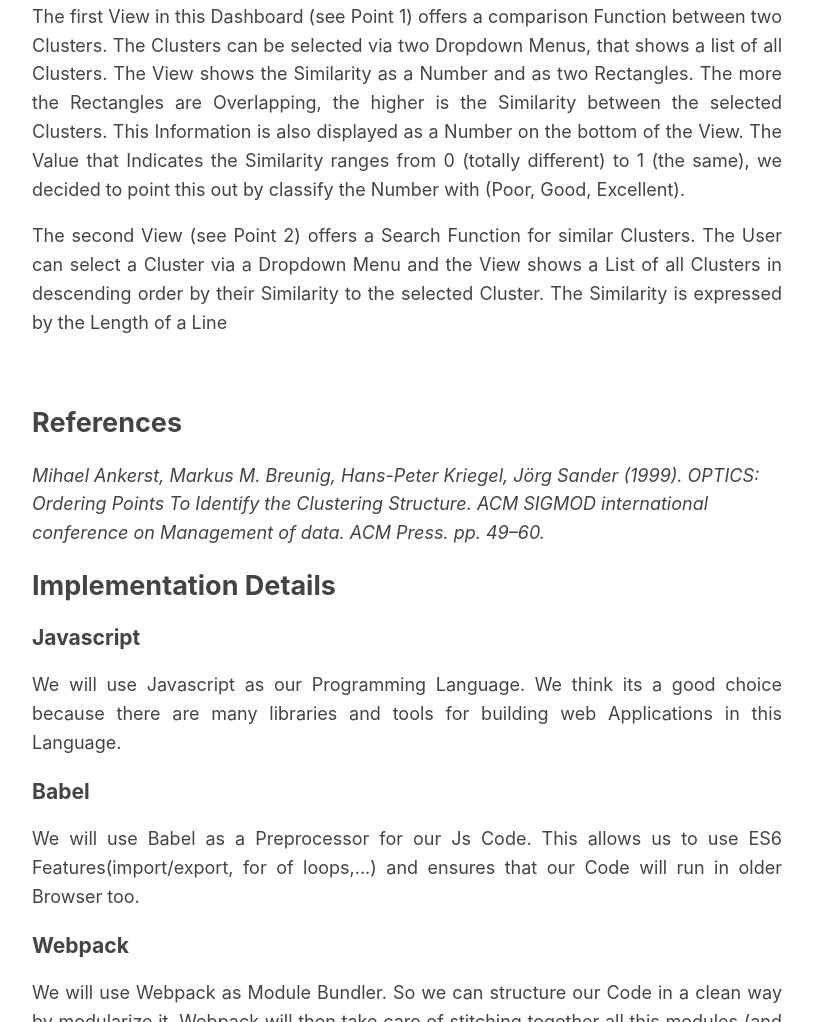
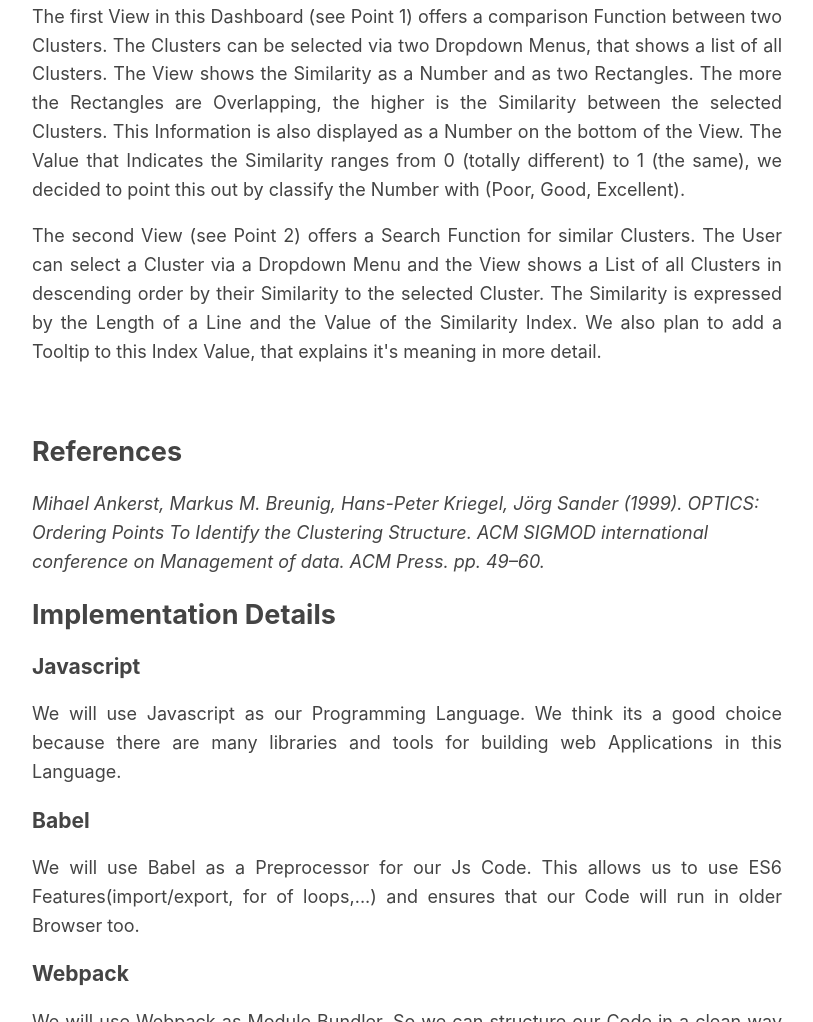
Before and after one commit to gregorredinger/vis_clustering_algorithms, a plain HTML site: page index.html in a window 1280 px wide. Shown: the part 6885-7907 px from the top of the page, without its empty margins (233-1046 px from the left). Drawn offline with Linux system fonts and the light colour scheme.

Commit message:
update dashboard 3

```diff
--- a/index.html
+++ b/index.html
@@ -320,8 +320,10 @@ The third Dashboard is focused on showing how similar or not different Clusters
 </p>
 <p>
     The second View (see Point 2) offers a Search Function for similar Clusters. The User can select a Cluster via a Dropdown Menu and the View shows a List of all Clusters
-    in descending order by their Similarity to the selected Cluster. The Similarity is expressed by the Length of a Line
+    in descending order by their Similarity to the selected Cluster. The Similarity is expressed by the Length of a Line and the Value of the Similarity Index.
+    We also plan to add a Tooltip to this Index Value, that explains it's meaning in more detail.
 </p>
+
 <img src="img/dashboard3_detailed.png" alt="" width="700px">
 
 
```
